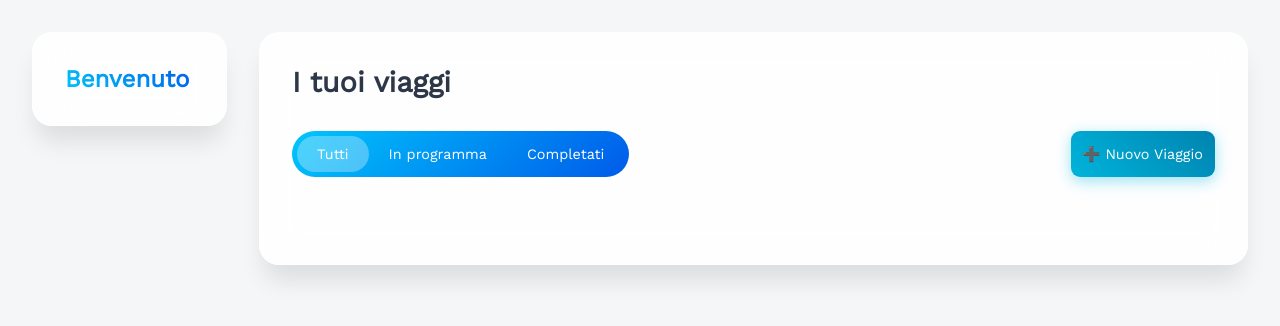
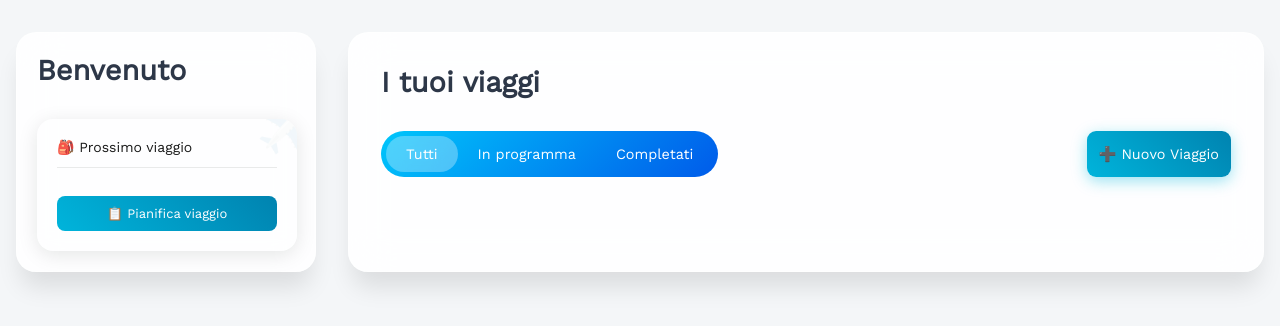
Before and after one commit to annalisaverrando/PackWise, a PHP site: page /dashboard.html in a window 1280 px wide. Shown: the part 64-390 px from the top of the page. Run offline with PHP 8.4, Linux system fonts and the light colour scheme; data that the repository does not hold is empty; some libraries are stand-ins or nearby versions.

Commit message:
Dashboard: aggiunto banner prossimo viaggio

```diff
--- a/css/baseStyle.css
+++ b/css/baseStyle.css
@@ -120,7 +120,7 @@
 }
 
 .btn-primary {
-  background-color: var(--accent-color);
+  background: linear-gradient(45deg, #00b4db, #0083b0);
   color: white;
 }
 
--- a/css/dashboardStyle.css
+++ b/css/dashboardStyle.css
@@ -14,30 +14,121 @@
 
 .wrapper {
   display: grid;
-  grid-template-columns: 195px 1fr;
+  grid-template-columns: 300px 1fr;
   gap: 2rem;
-  padding: 2rem;
-  max-width: 1400px;
+  padding: 2rem 1rem;
+  max-width: 100%;
 }
+
+/*---SIDEBAR---*/
 
 .sidebar {
   background: rgba(255, 255, 255, 0.9);
   backdrop-filter: blur(20px);
   border-radius: 20px;
-  padding: 2rem;
+  padding: 20px;
   box-shadow: 0 20px 25px -5px rgba(0, 0, 0, 0.1);
-  height: fit-content;
+  height: 100%;
   border: 1px solid rgba(255, 255, 255, 0.2);
+  display: flex;
+  flex-direction: column;
 }
 
-.sidebar h1 {
-  font-size: 1.5rem;
-  background: linear-gradient(45deg, #00c6fb, #005bea);
-  -webkit-background-clip: text;
-  -webkit-text-fill-color: transparent;
-  background-clip: text;
-  font-weight: 600;
+.sidebar h2 {
+  font-size: 1.8rem;
+  font-weight: 700;
+  margin-bottom: 2rem;
+  color: #2d3748;
 }
+
+.banner {
+  width: 260px;
+  border-radius: 16px;
+  padding: 20px;
+  box-shadow: 0 4px 20px rgba(0, 0, 0, 0.1);
+  position: relative;
+  overflow: hidden;
+  transition: transform 0.3s ease, box-shadow 0.3s ease;
+}
+
+.banner:hover {
+  box-shadow: 0 8px 30px rgba(0, 0, 0, 0.15);
+  background: white;
+  color: #2d3748;
+}
+.banner-header {
+  display: flex;
+  align-items: center;
+  gap: 8px;
+  margin-bottom: 12px;
+  font-size: 14px;
+  font-weight: 500;
+  opacity: 0.9;
+}
+
+.banner-name {
+  font-size: 24px;
+  font-weight: 700;
+  margin-bottom: 8px;
+  letter-spacing: -0.5px;
+}
+
+.destination {
+  margin-bottom: 5px;
+  opacity: 0.9;
+}
+
+.dates {
+  font-size: 15px;
+  font-weight: 500;
+  margin-bottom: 12px;
+  opacity: 0.9;
+}
+
+.decoration {
+  position: absolute;
+  top: -10px;
+  right: -10px;
+  font-size: 40px;
+  opacity: 0.1;
+  /* transform: rotate(15deg); */
+  opacity: 0.05;
+}
+
+.countdown {
+  margin-top: 12px;
+  padding-top: 12px;
+  border-top: 1px solid rgba(255, 255, 255, 0.2);
+  font-size: 12px;
+  text-align: center;
+  opacity: 0.8;
+  border-top-color: rgba(0, 0, 0, 0.1);
+}
+
+.plan-button {
+  width: 100%;
+  background: linear-gradient(45deg, #00b4db, #0083b0);
+  color: white;
+  border: none;
+  border-radius: 8px;
+  padding: 10px 16px;
+  font-size: 13px;
+  font-weight: 500;
+  cursor: pointer;
+  margin-top: 16px;
+  transition: all 0.2s ease;
+  display: flex;
+  align-items: center;
+  justify-content: center;
+  gap: 6px;
+}
+
+.plan-button:hover {
+  transform: translateY(-1px);
+  box-shadow: 0 4px 8px rgba(66, 153, 225, 0.3);
+}
+
+/*---DASHBOARD---*/
 
 .dashboard {
   background: rgba(255, 255, 255, 0.9);
@@ -89,7 +180,7 @@
 
 .main-container {
   display: grid;
-  grid-template-columns: repeat(auto-fill, minmax(250px, 1fr));
+  grid-template-columns: repeat(auto-fill, minmax(300px, 1fr));
   gap: 25px;
   margin-bottom: 30px;
   width: 100%;
@@ -107,6 +198,7 @@
   margin: 5px 0px;
   background: white;
   overflow: hidden;
+  transition: all 0.2s ease;
 }
 
 .trip-container::before {
@@ -127,16 +219,20 @@
 
 .trip-header {
   display: flex;
+  justify-content: space-between;
+  margin-bottom: auto;
 }
 
 .trip-status {
   display: flex;
   align-items: center;
-  margin-left: auto;
-  padding: 6px 12px;
+  justify-content: center;
+  padding: 5px 8px;
   border-radius: 15px;
-  font-size: 0.8rem;
+  font-size: 0.7rem;
   font-weight: 600;
+  min-width: 112px;
+  max-height: 33px;
 }
 
 .trip-completed {
--- a/css/plannerStyle.css
+++ b/css/plannerStyle.css
@@ -200,6 +200,7 @@
   z-index: 1;
   justify-content: center;
   align-items: center;
+  backdrop-filter: blur(5px);
 }
 
 .modal-container {
--- a/dashboard.html
+++ b/dashboard.html
@@ -41,7 +41,21 @@
 
     <div class="wrapper">
       <div class="sidebar">
-        <h1>Benvenuto</h1>
+        <h2 class="welcome">Benvenuto</h2>
+        <div class="banner">
+          <div class="decoration">✈️</div>
+          <div class="banner-header">🎒 Prossimo viaggio</div>
+          <div class="banner-name" id="banner-name"></div>
+          <div class="destination" id="destination"></div>
+          <div class="dates" id="dates"></div>
+          <div class="countdown" id="countdown"></div>
+          <button
+            class="plan-button btn-primary"
+            onclick="window.location.href='planner.html'"
+          >
+            📋 Pianifica viaggio
+          </button>
+        </div>
       </div>
       <div class="dashboard">
         <h2 class="your-trips">I tuoi viaggi</h2>
--- a/js/dashboardScript.js
+++ b/js/dashboardScript.js
@@ -78,18 +78,55 @@
   });
 }
 
-function loadTripPanel(filter) {
-  fetch("dashboard.php", {
+async function setBanner() {
+  let tripList = await loadTrip("planned");
+  let incomingTrip = tripList[0];
+
+  document.getElementById("banner-name").textContent = incomingTrip.nome;
+  document.getElementById(
+    "destination"
+  ).textContent = `${incomingTrip.destinazione}`;
+  document.getElementById("dates").textContent = getDateRange(
+    incomingTrip.data_inizio,
+    incomingTrip.data_fine
+  );
+
+  let today = new Date();
+  let start = new Date(incomingTrip.data_inizio);
+  let diffMill = start - today;
+  let diffDays = Math.ceil(diffMill / (1000 * 60 * 60 * 24));
+
+  document.getElementById(
+    "countdown"
+  ).textContent = `${diffDays} giorni rimanenti`;
+
+  sessionStorage.viaggio_id = incomingTrip.id;
+}
+
+async function loadTrip(filter) {
+  try {
+    const response = await fetch("dashboard.php", {
       method: "POST",
       headers: { "Content-Type": "application/x-www-form-urlencoded" },
       body: `filter=${encodeURIComponent(filter)}`,
-  })
-    .then((response) => response.json())
-    .then((response) => {
-      if (response.status == "error") {
-        console.log(response.error);
-      } else {
-        let tripList = response.data;
+    });
+
+    const json = await response.json();
+
+    if (json.status === "error") {
+      console.log(json.error);
+      return [];
+    }
+
+    return json.data;
+  } catch (error) {
+    console.error("Errore fetch:", error);
+    return [];
+  }
+}
+
+async function loadTripPanel(filter) {
+  let tripList = await loadTrip(filter);
   let container = document.getElementById("main-container");
   container.textContent = "";
   if (tripList == []) {
@@ -101,12 +138,8 @@
       let tripElement = createTripPanel(trip);
       container.appendChild(tripElement);
     }
+    setBanner();
   }
-      }
-    })
-    .catch((error) => {
-      console.error("Errore fetch: ", error);
-    });
 }
 
 function getDateRange(start, end) {
@@ -137,15 +170,15 @@
   let endYear = end.getFullYear();
 
   if (startMonth == endMonth && startYear == endYear) {
-    return `<strong>Date: </strong>${startDay}-${endDay} ${startMonth} ${startYear}`;
+    return `${startDay}-${endDay} ${startMonth} ${startYear}`;
   }
   if (startMonth != endMonth && startYear == endYear) {
-    return `<strong>Date: </strong>${startDay} ${startMonth.slice(
+    return `${startDay} ${startMonth.slice(0, 3)} - ${endDay} ${endMonth.slice(
       0,
       3
-    )} - ${endDay} ${endMonth.slice(0, 3)} ${startYear}`;
+    )} ${startYear}`;
   }
-  return `<strong>Date: </strong>${startDay} ${startMonth.slice(
+  return `${startDay} ${startMonth.slice(
     0,
     3
   )} ${startYear} - ${endDay} ${endMonth.slice(0, 3)} ${endYear}`;
@@ -158,6 +191,19 @@
   if (date > end) return { status: "trip-completed", text: "COMPLETATO" };
   if (date < start) return { status: "trip-planned", text: "IN PROGRAMMA" };
   return { status: "trip-active", text: "ATTIVO" };
+}
+
+function timeToGo(start) {
+  let today = new Date();
+  start = new Date(start);
+  let diffMill = start - today;
+  let diffDays = Math.ceil(diffMill / (1000 * 60 * 60 * 24));
+
+  if (start >= today) {
+    return `<strong>⌛Partenza tra: </strong>${diffDays}g`;
+  } else {
+    return `<strong>🎞️Partenza avvenuta: </strong>${-diffDays}g fa`;
+  }
 }
 
 function createTripPanel(tripData) {
@@ -175,10 +221,11 @@
     <p class="detail"><strong>🌍Destinazione: </strong>${
       tripData.destinazione
     }</p>
-    <p class="detail">📅${getDateRange(
+    <p class="detail"><strong>📅Date: </strong>${getDateRange(
       tripData.data_inizio,
       tripData.data_fine
     )}</p>
+    <p class="datail">${timeToGo(tripData.data_inizio)}</p>
     <div class="trip-actions">
       <button class="btn-primary btn-edit">✏️ Modifica</button>
       <button class="btn-primary btn-delete">🗑️ Elimina</button>
```
Lines whose indentation alone changed are shown as unchanged.
